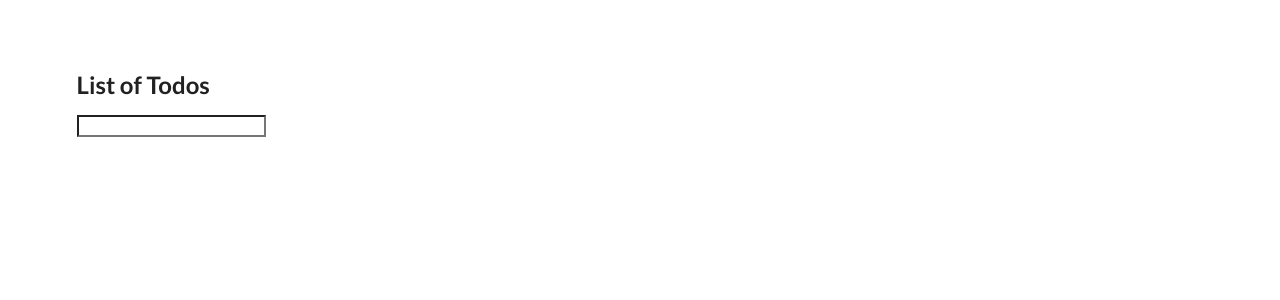
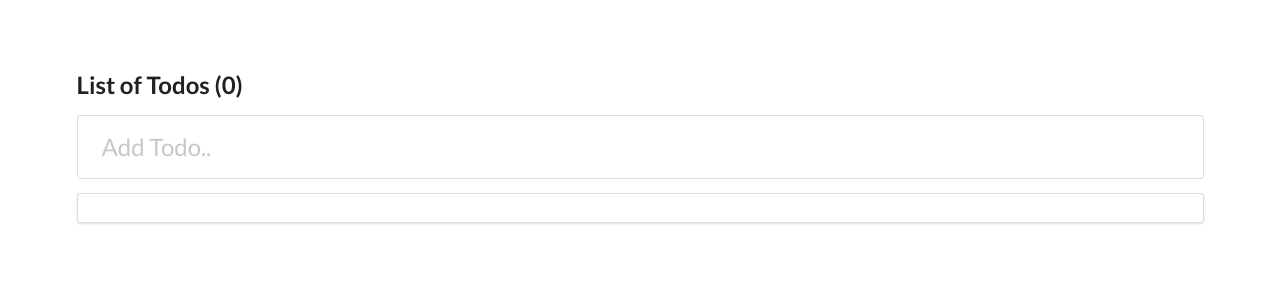
Before and after one commit to jaehoonch/vue-todo, a Vue app: page / in a window 1280 px wide. Shown: the top 300 px of the page. Built offline with nearby package versions, Linux system fonts and the light colour scheme.

Commit message:
modified input size

```diff
--- a/src/App.vue
+++ b/src/App.vue
@@ -1,6 +1,5 @@
 <template>
   <div id="app" class="ui container">
-    <h2>List of Todos</h2>
     <Todo />
   </div>
 </template>
--- a/src/components/Todo.vue
+++ b/src/components/Todo.vue
@@ -1,23 +1,23 @@
 <template>
   <div id="todo">
-    <input type="text" v-model="userInput" @keyup.enter="addNewTodo" />
-    <div class="ui divided list">
-      <div class="item" :key="todo.id" v-for="todo in this.todoList">
-        <div class="content">
-          {{todo.text}}
+    <h2>List of Todos ({{this.todoList.length}})</h2>
+    <div class="ui massive fluid input">
+      <input type="text" v-model="userInput" placeholder="Add Todo.." @keyup.enter="addNewTodo" />
+    </div>
+    <div class="ui segment">
+      <div class="ui huge divided list">
+        <div class="item" :key="todo.id" v-for="todo in this.todoList">
+          <!-- Content for each Item -->
+          <div class="right floated content">
+            <div class="ui button">Modify</div>
+            <div class="ui button">Delete</div>
+          </div>
+          <div class="content">
+            <div class="header">{{todo.text}}</div>
+          </div>
         </div>
       </div>
     </div>
-    <!-- <div class="ui divided list">
-      <div class="item" :key="todo.id" v-for="todo in allTodos">
-        <div class="right floated" content>
-          <div class="ui button">Edit</div>
-        </div>
-        <div class="content">
-          <h3>{{ todo.name }} / {{ todo.duedate }}</h3>
-        </div>
-      </div>
-    </div> -->
   </div>
 </template>
 
@@ -28,21 +28,21 @@ export default {
   name: "Todo",
   data() {
     return {
-      userInput: '',
+      userInput: "",
       todoList: [],
-      todoId: 1
+      todoId: 1,
     };
   },
   methods: {
-    addNewTodo(){
-      if(this.userInput != ''){
+    addNewTodo() {
+      if (this.userInput != "") {
         this.todoList.push({
           id: this.todoId++,
-          text: this.userInput
+          text: this.userInput,
         });
-        this.userInput = '';
+        this.userInput = "";
       }
-    }
+    },
   },
   computed: mapGetters(["allTodos"]),
 };
```
